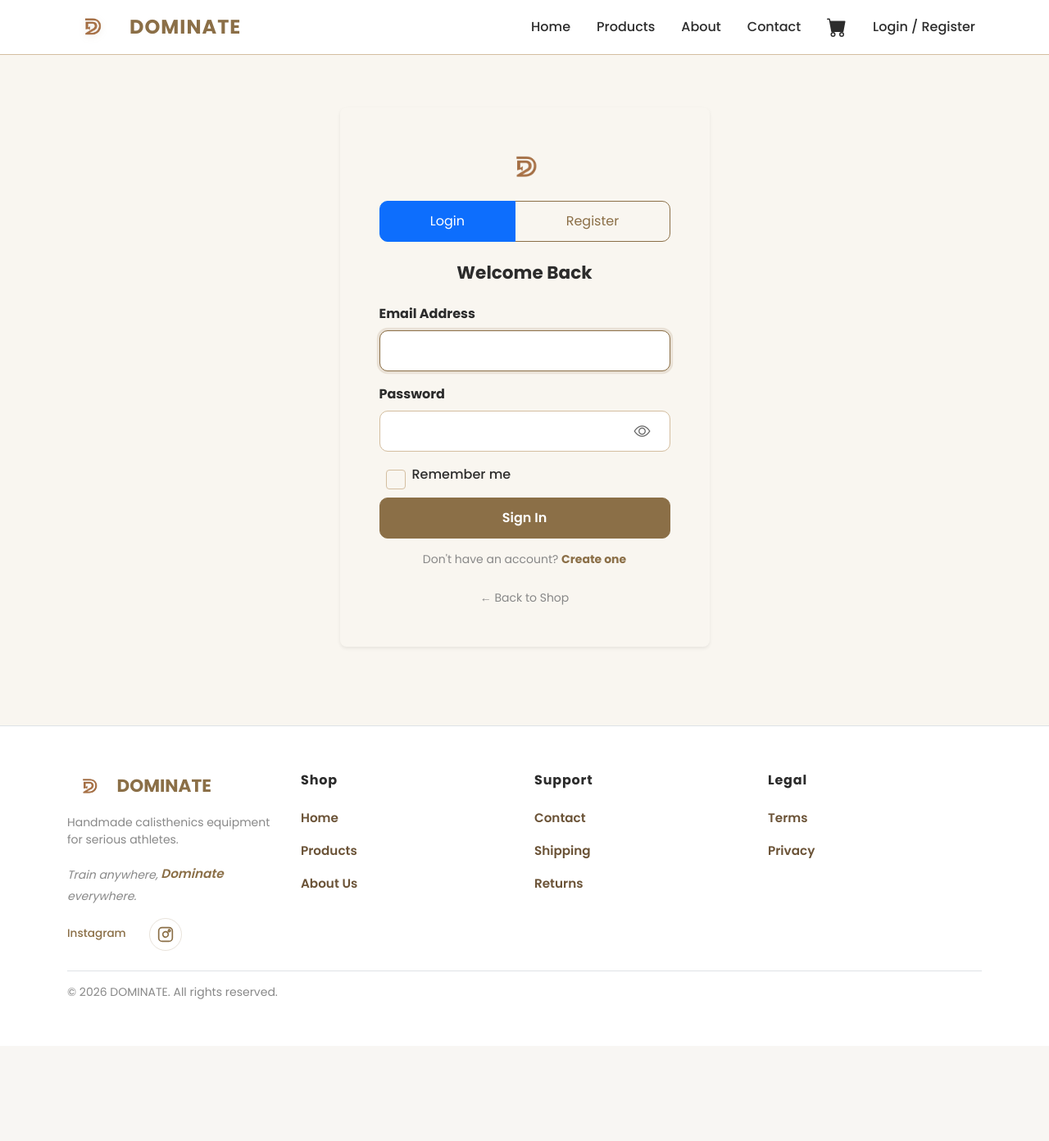
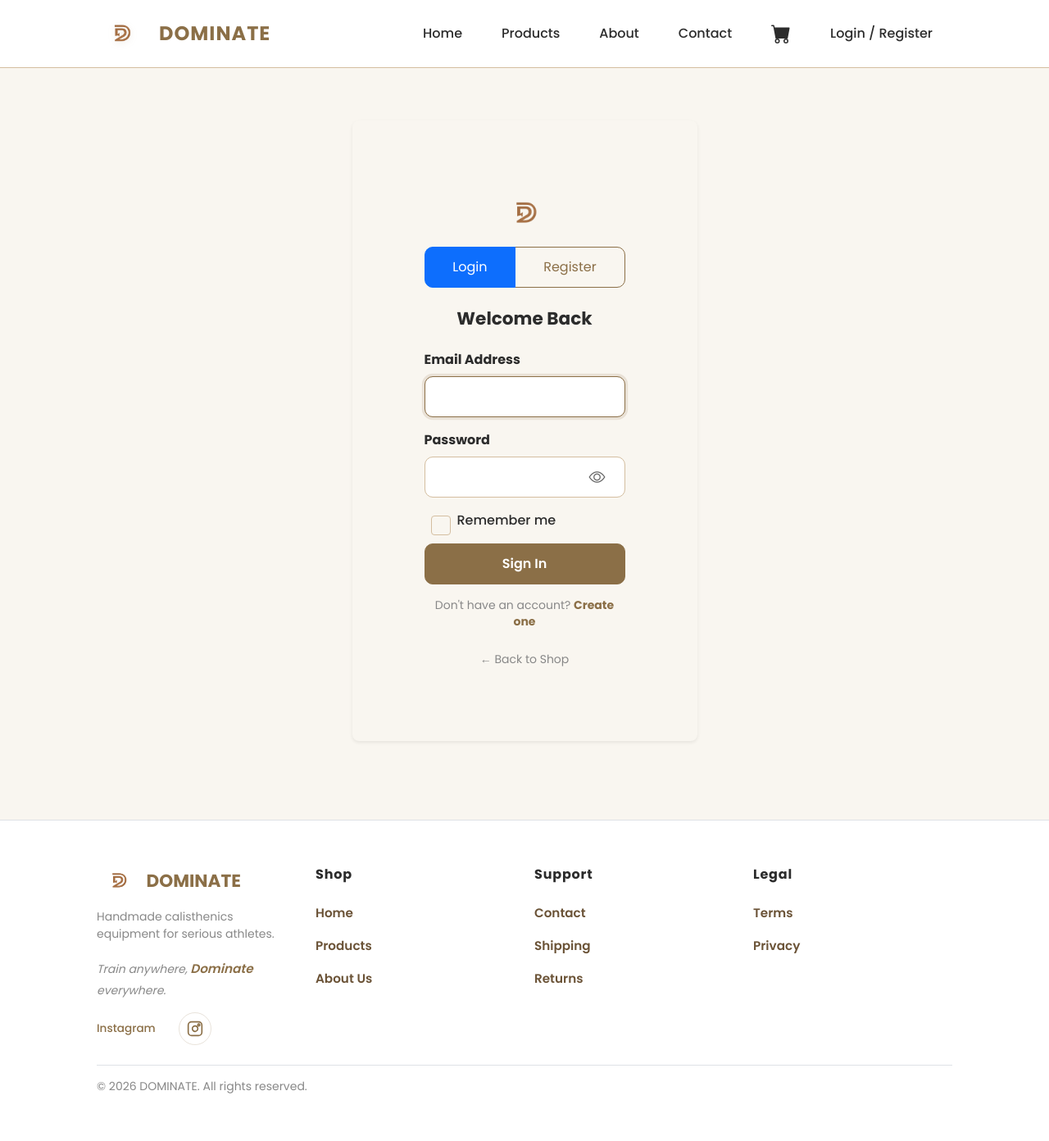
Before and after one commit to Sam15246/fitness-brand-dominate, a Flask app: page /auth/login in a window 1280 px wide. Shown: the whole page at 82% size. Before the commit the page ends 1219 px from the top, so only its background shows below. Run offline with Flask 3, Linux system fonts and the light colour scheme.

Commit message:
PASS 4: Responsive spacing & padding optimization (Mobile-First)
CONTAINER & SECTIONS:
- Container padding: 16px mobile  32px tablet  48px desktop
- Section padding: 32px mobile  64px tablet  96px desktop
- Better use of screen space on small devices

CARD & GRID:
- Card padding: 20px mobile  28px tablet  40px desktop
- Grid gaps: 16px mobile  24px tablet  32px desktop
- Consistent spacing that adapts to screen size

NAVBAR:
- Navbar padding: 12px mobile  16px tablet+
- Logo size: 36px mobile  40px tablet+
- Nav links: 44px minimum touch targets with hover background
- Tighter spacing on mobile, generous on desktop

TYPOGRAPHY SPACING:
- Margins between headings and text: 24px mobile  32px tablet
- Section spacing optimized for readability at any size

BENEFITS:
- Mobile screens feel less cramped
- Desktop screens have premium spacing
- All changes mobile-first (start small, enhance up)
- Better visual hierarchy at every breakpoint

```diff
--- a/app/static/css/style.css
+++ b/app/static/css/style.css
@@ -291,7 +291,112 @@ button, .btn {
     color: #5A4428;
 }
 
-.public-page .badge-soft {
+/* =================
+   RESPONSIVE SPACING (Mobile-First)
+   ================= */
+
+/* Container padding - compact on mobile, generous on desktop */
+.container {
+    padding-right: 1rem;           /* Mobile: 16px */
+    padding-left: 1rem;
+}
+
+@media (min-width: 576px) {
+    .container {
+        padding-right: 1.5rem;     /* Small: 24px */
+        padding-left: 1.5rem;
+    }
+}
+
+@media (min-width: 768px) {
+    .container {
+        padding-right: 2rem;       /* Tablet: 32px */
+        padding-left: 2rem;
+    }
+}
+
+@media (min-width: 992px) {
+    .container {
+        padding-right: 3rem;       /* Desktop: 48px */
+        padding-left: 3rem;
+    }
+}
+
+/* Section padding - compact on mobile */
+section {
+    padding-top: 2rem;             /* Mobile: 32px */
+    padding-bottom: 2rem;
+}
+
+@media (min-width: 768px) {
+    section {
+        padding-top: 4rem;         /* Tablet: 64px */
+        padding-bottom: 4rem;
+    }
+}
+
+@media (min-width: 992px) {
+    section {
+        padding-top: 6rem;         /* Desktop: 96px */
+        padding-bottom: 6rem;
+    }
+}
+
+/* Margins - vertical spacing between elements */
+h1 + p,
+h2 + p,
+h3 + p,
+h4 + p {
+    margin-bottom: 1.5rem;         /* Mobile: 24px between heading and text */
+}
+
+@media (min-width: 768px) {
+    h1 + p,
+    h2 + p,
+    h3 + p,
+    h4 + p {
+        margin-bottom: 2rem;       /* Tablet: 32px */
+    }
+}
+
+/* Card padding - adapt for mobile viewing */
+.card {
+    padding: 1.25rem;              /* Mobile: 20px */
+}
+
+@media (min-width: 768px) {
+    .card {
+        padding: 1.75rem;          /* Tablet: 28px */
+    }
+}
+
+@media (min-width: 992px) {
+    .card {
+        padding: 2.5rem;           /* Desktop: 40px */
+    }
+}
+
+/* Gap between grid items - consistent responsive spacing */
+.g-3 {
+    --bs-gutter-x: 1rem;           /* Mobile: 16px */
+    --bs-gutter-y: 1rem;
+}
+
+@media (min-width: 768px) {
+    .g-3 {
+        --bs-gutter-x: 1.5rem;     /* Tablet: 24px */
+        --bs-gutter-y: 1.5rem;
+    }
+}
+
+@media (min-width: 992px) {
+    .g-3 {
+        --bs-gutter-x: 2rem;       /* Desktop: 32px */
+        --bs-gutter-y: 2rem;
+    }
+}
+
+.badge-soft {
     background: rgba(139, 111, 71, 0.12);
     border: 1px solid rgba(139, 111, 71, 0.3);
     color: #5A3E1E;
@@ -353,27 +458,47 @@ button, .btn {
 }
 
 /* =================
-   NAVBAR STYLING
+   NAVBAR STYLING (Mobile-Responsive)
    ================= */
 
 nav.navbar {
     background-color: #FFFFFF;
     border-bottom: 1px solid var(--border-color);
+    padding: 0.75rem 1rem;        /* Mobile: compact */
+}
+
+@media (min-width: 768px) {
+    nav.navbar {
+        padding: 1rem 2rem;        /* Tablet+: generous */
+    }
 }
 
 .navbar-brand {
     color: var(--primary-color) !important;
-    font-size: 1.5rem;
+    font-size: 1.25rem;           /* Mobile: smaller brand */
     letter-spacing: -0.5px;
     display: flex;
     align-items: center;
     gap: 0.5rem;
+    min-height: 44px;             /* Touch target for brand */
+}
+
+@media (min-width: 768px) {
+    .navbar-brand {
+        font-size: 1.5rem;        /* Tablet+: larger brand */
+    }
 }
 
 .navbar-brand img {
-    height: 40px;
+    height: 36px;                 /* Mobile: smaller logo */
     width: auto;
     filter: drop-shadow(0 2px 4px rgba(139, 111, 71, 0.15));
+}
+
+@media (min-width: 768px) {
+    .navbar-brand img {
+        height: 40px;             /* Tablet+: full size */
+    }
 }
 
 .brand-name {
@@ -382,14 +507,41 @@ nav.navbar {
     color: var(--primary-color);
 }
 
+.navbar-nav {
+    gap: 0.5rem;                  /* Mobile: compact nav spacing */
+}
+
+@media (min-width: 768px) {
+    .navbar-nav {
+        gap: 0;                   /* Tablet+: default Bootstrap */
+    }
+}
+
 .navbar-nav .nav-link {
     color: var(--bs-body-color) !important;
-    margin-left: 1rem;
+    margin-left: 0.5rem;          /* Mobile: compact */
+    margin-right: 0.5rem;
     font-weight: 500;
-}
-
-.navbar-nav .nav-link:hover {
+    padding: 0.5rem 0.75rem;     /* Mobile: touch-friendly */
+    border-radius: 6px;
+    min-height: 44px;
+    display: flex;
+    align-items: center;
+    transition: all 0.2s ease;
+}
+
+@media (min-width: 768px) {
+    .navbar-nav .nav-link {
+        margin-left: 1rem;        /* Tablet+: generous */
+        margin-right: 1rem;
+        padding: 0.5rem 1rem;
+    }
+}
+
+.navbar-nav .nav-link:hover,
+.navbar-nav .nav-link:focus {
     color: var(--primary-color) !important;
+    background-color: rgba(139, 111, 71, 0.08);
 }
 
 /* =================
```
